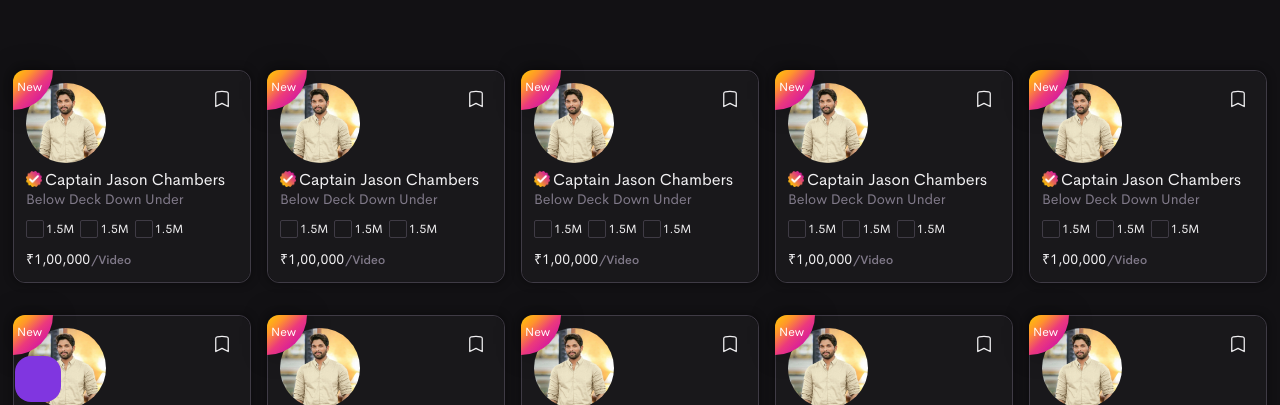
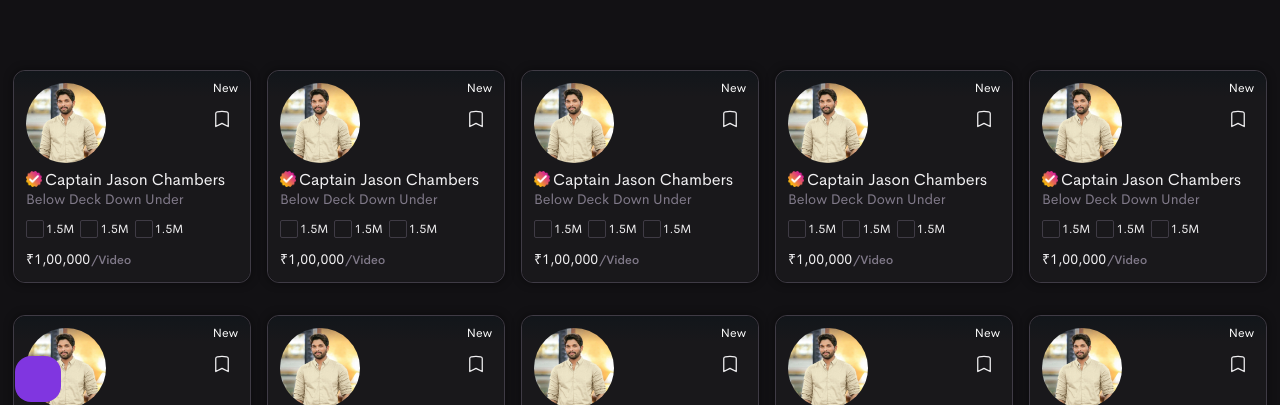
Before and after one commit to Bhavanisinh38/Adstar, a React (Create React App) app: page /search in a window 1280 px wide. Shown: the part 383-788 px from the top of the page. Built offline with nearby package versions, Linux system fonts and the light colour scheme; a web font is replaced by a local one.

Commit message:
Update celebrityitem.css

```diff
--- a/src/css/celebrityitem.css
+++ b/src/css/celebrityitem.css
@@ -33,21 +33,22 @@
     position: absolute;
     right: 0;
     top: 0px;
-    background-color: #ff942d;
-    background-image: linear-gradient(-45deg, #9401d8,#d418a0, #ec3a7c, #ff942d, #ffcc00);
+    /* background-color: #ff942d; */
+    /* background-image: linear-gradient(-45deg, #9401d8,#d418a0, #ec3a7c, #ff942d, #ffcc00); */
+    background-image: linear-gradient(to bottom,rgba(11,20,26, .5),rgba(11,20,26,0));
     color: white;
     font-size: 12px;
-    width: 40px;
-    height: 40px;
-    padding: 8px 0 0px 12px;
-    border-radius: 0px 0 0 40px;
-    box-shadow: 0 0 30px -8px black;
+    width: 100%;
+    padding: 4px 8px 8px 8px;
+    text-align: right;
+    /* border-radius: 0px 0 0 40px; */
+    /* box-shadow: 0 0 30px -8px black; */
 }
 
 .celebrity-item .favourite-tag{
     position: absolute;
     right: 10px;
-    top: 10px;
+    top: 30px;
     width: 36px;
     color: #f2f1f3;
     height: 36px;
@@ -288,9 +289,9 @@
 
 .celebrity-item.ci-two .celebrity-highlight{
     right: inherit;
-    left: -1px;
-    top: -1px;
-    border-radius: 12px 0 40px 0;
+    left: 0px;
+    top: 0px;
+    border-radius: 12px 12px 0 0;
     padding: 8px 12px 0px 4px;
 }
 
```
